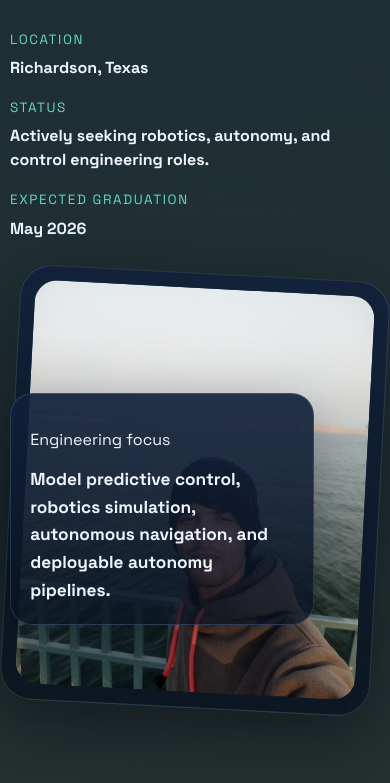
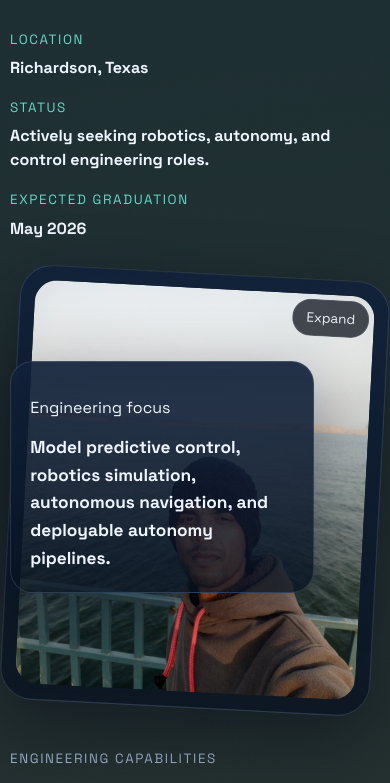
Before and after one commit to bhimray/bilen-profile-1, a React (Create React App) app: page / in a window 390 px wide. Shown: the part 1286-2069 px from the top of the page. Built offline with nearby package versions, Linux system fonts and the light colour scheme.

Commit message:
making image expandable

```diff
--- a/src/App.css
+++ b/src/App.css
@@ -102,8 +102,9 @@ a {
   display: grid;
   grid-template-columns: 1.15fr 0.85fr;
   gap: 2rem;
-  align-items: center;
+  align-items: start;
   min-height: calc(100vh - 76px);
+  padding-top: 1.25rem;
 }
 
 .kicker,
@@ -248,7 +249,8 @@ a {
 
 .hero-visual {
   position: relative;
-  min-height: 34rem;
+  align-self: start;
+  min-height: 31rem;
 }
 
 .portrait-frame,
@@ -267,7 +269,7 @@ a {
 
 .portrait-frame {
   position: absolute;
-  top: 0;
+  top: -1.25rem;
   right: 1.5rem;
   width: min(100%, 24rem);
   padding: 0.9rem;
@@ -281,6 +283,34 @@ a {
   aspect-ratio: 0.84;
   object-fit: cover;
   border-radius: 1.4rem;
+}
+
+.image-expand-button {
+  position: absolute;
+  top: 0.85rem;
+  right: 0.85rem;
+  z-index: 2;
+  padding: 0.55rem 0.8rem;
+  border: 1px solid rgba(255, 255, 255, 0.12);
+  border-radius: 999px;
+  background: rgba(5, 11, 20, 0.72);
+  color: #eff5ff;
+  font: inherit;
+  font-size: 0.84rem;
+  cursor: pointer;
+  transition: transform 160ms ease, background 160ms ease, border-color 160ms ease;
+}
+
+.image-expand-button:hover,
+.image-lightbox-close:hover {
+  transform: translateY(-1px);
+  background: rgba(13, 24, 40, 0.92);
+  border-color: rgba(100, 215, 196, 0.35);
+}
+
+.portrait-expand-button {
+  top: 1.2rem;
+  right: 1.2rem;
 }
 
 .hero-card {
@@ -492,6 +522,7 @@ a {
 }
 
 .gallery-card {
+  position: relative;
   margin: 0;
   overflow: hidden;
   border-radius: 1rem;
@@ -511,6 +542,58 @@ a {
   color: var(--muted);
   font-size: 0.92rem;
   line-height: 1.5;
+}
+
+.image-lightbox {
+  position: fixed;
+  inset: 0;
+  z-index: 30;
+  display: grid;
+  place-items: center;
+  padding: 1.25rem;
+  background: rgba(2, 6, 12, 0.82);
+  backdrop-filter: blur(10px);
+}
+
+.image-lightbox-panel {
+  position: relative;
+  width: min(100%, 980px);
+  max-height: calc(100vh - 2.5rem);
+  overflow: auto;
+  padding: 1rem;
+  border-radius: 1.5rem;
+  border: 1px solid rgba(255, 255, 255, 0.12);
+  background: linear-gradient(180deg, rgba(17, 33, 58, 0.98), rgba(8, 18, 32, 0.94));
+  box-shadow: var(--shadow);
+}
+
+.image-lightbox-panel img {
+  display: block;
+  width: 100%;
+  max-height: calc(100vh - 8rem);
+  object-fit: contain;
+  border-radius: 1rem;
+}
+
+.image-lightbox-panel p {
+  margin: 0.9rem 0 0;
+  color: var(--muted);
+  line-height: 1.65;
+}
+
+.image-lightbox-close {
+  position: sticky;
+  top: 0;
+  margin-left: auto;
+  margin-bottom: 0.75rem;
+  display: block;
+  padding: 0.55rem 0.8rem;
+  border: 1px solid rgba(255, 255, 255, 0.12);
+  border-radius: 999px;
+  background: rgba(5, 11, 20, 0.72);
+  color: #eff5ff;
+  font: inherit;
+  cursor: pointer;
 }
 
 .project-links {
@@ -752,11 +835,12 @@ a {
   }
 
   .hero-visual {
-    min-height: 28rem;
+    min-height: 26rem;
   }
 
   .portrait-frame {
     right: 0;
+    top: 0;
   }
 
   .hero-meta {
@@ -800,7 +884,7 @@ a {
   }
 
   .hero-visual {
-    min-height: 24rem;
+    min-height: 22rem;
   }
 
   .portrait-frame {
--- a/src/App.js
+++ b/src/App.js
@@ -314,6 +314,7 @@ const philosophyPoints = [
 
 function App() {
   const [expandedProject, setExpandedProject] = useState(projects[0].id);
+  const [activeImage, setActiveImage] = useState(null);
 
   return (
     <div className="app-shell">
@@ -388,6 +389,20 @@ function App() {
           <div className="hero-visual">
             <div className="portrait-frame">
               <img src={profileImage} alt="Bimlendra Ray" />
+              <button
+                className="image-expand-button portrait-expand-button"
+                type="button"
+                aria-label="Expand profile photo"
+                onClick={() =>
+                  setActiveImage({
+                    src: profileImage,
+                    alt: 'Bimlendra Ray',
+                    caption: 'Profile portrait',
+                  })
+                }
+              >
+                Expand
+              </button>
             </div>
             <div className="hero-card">
               <p>Engineering focus</p>
@@ -513,6 +528,14 @@ function App() {
                               {project.assets.images.map((image) => (
                                 <figure className="gallery-card" key={`${project.id}-${image.caption}`}>
                                   <img src={image.src} alt={image.alt} />
+                                  <button
+                                    className="image-expand-button"
+                                    type="button"
+                                    aria-label={`Expand ${image.caption}`}
+                                    onClick={() => setActiveImage(image)}
+                                  >
+                                    Expand
+                                  </button>
                                   <figcaption>{image.caption}</figcaption>
                                 </figure>
                               ))}
@@ -690,6 +713,29 @@ function App() {
           </div>
         </section>
       </main>
+
+      {activeImage ? (
+        <div
+          className="image-lightbox"
+          role="dialog"
+          aria-modal="true"
+          aria-label={activeImage.caption || activeImage.alt}
+          onClick={() => setActiveImage(null)}
+        >
+          <div className="image-lightbox-panel" onClick={(event) => event.stopPropagation()}>
+            <button
+              className="image-lightbox-close"
+              type="button"
+              aria-label="Close image preview"
+              onClick={() => setActiveImage(null)}
+            >
+              Close
+            </button>
+            <img src={activeImage.src} alt={activeImage.alt} />
+            {activeImage.caption ? <p>{activeImage.caption}</p> : null}
+          </div>
+        </div>
+      ) : null}
     </div>
   );
 }
```
